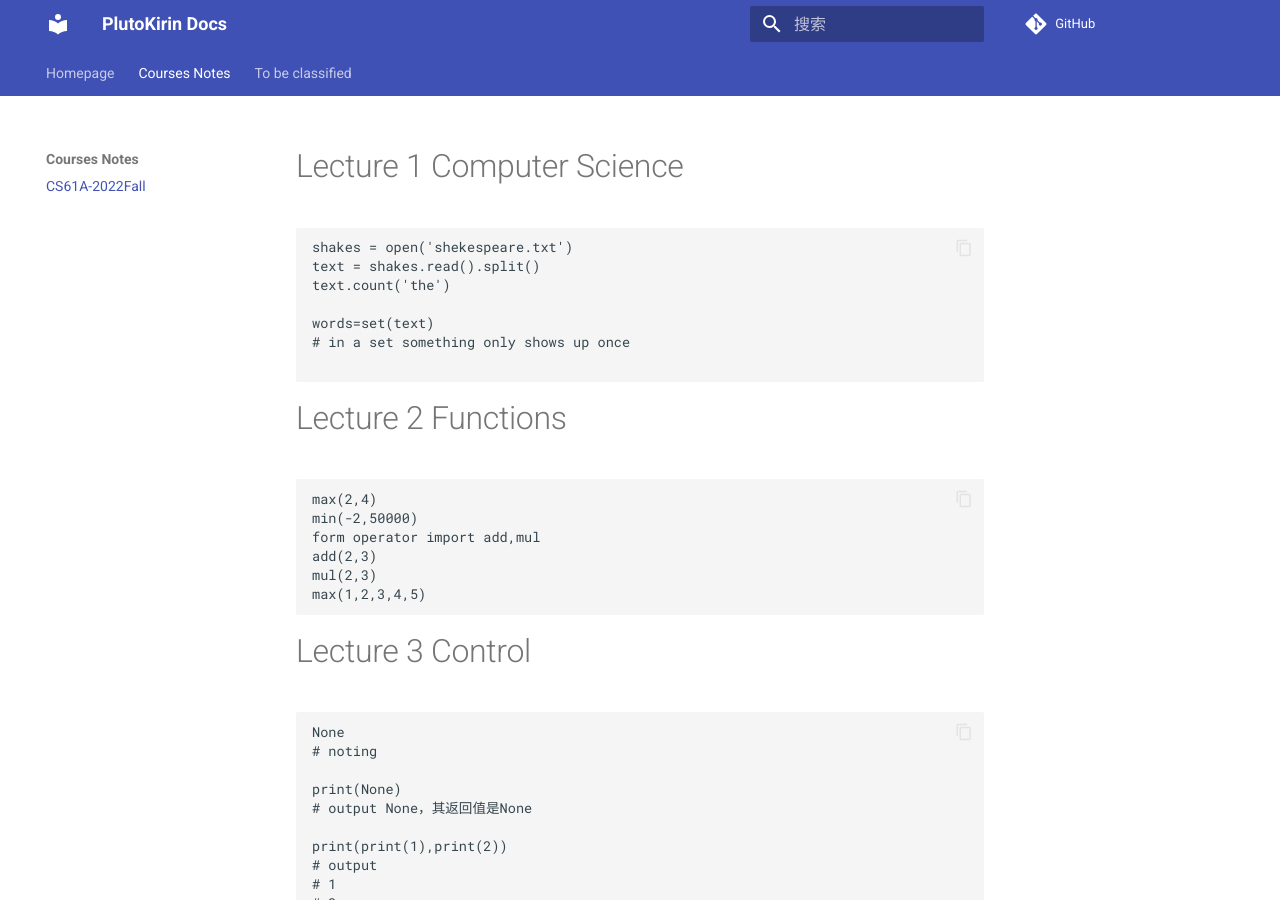
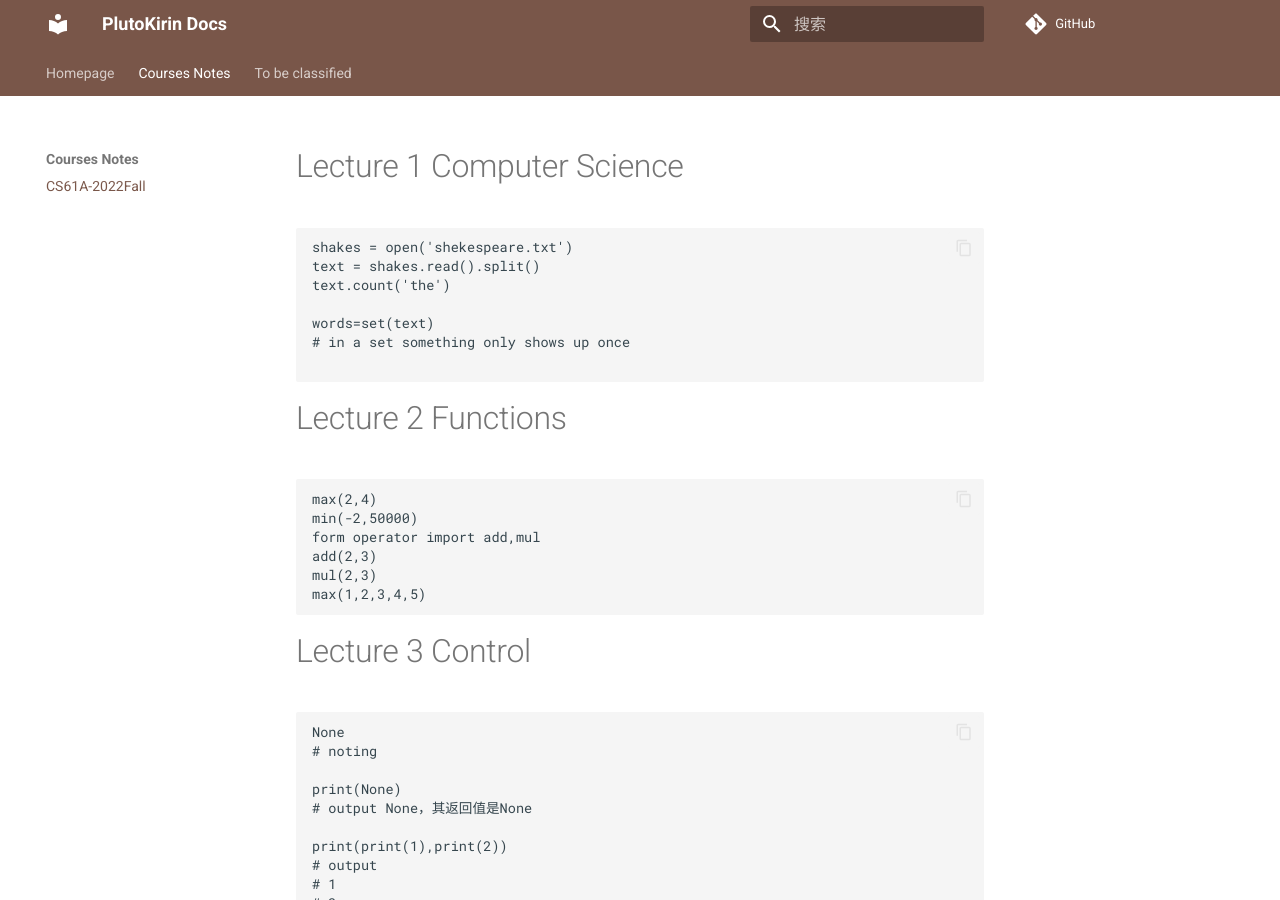
Before and after one commit to PlutoKirin/PlutoKirin_Docs, an MkDocs documentation site: the page built from docs/courses/Berkeley-CS61A-2022Fall.md, in a window 1280 px wide and 900 px high. Built offline with MkDocs 1.6.1 and Material for MkDocs 9.7.7, drawn with Linux system fonts in a browser that asks for light colours; comment, search, counter and statistics services are not loaded.

```diff
--- a/mkdocs.yml
+++ b/mkdocs.yml
@@ -6,9 +6,13 @@ repo_name: GitHub
 theme:
   name: material
   language: zh
+  palette:
+    primary: brown
+    accent: teal
   features:
+    - navigation.instant
     - navigation.tabs
-    - navigation.instant
+    - search.highlight
     - content.code.copy
 
 nav:
@@ -23,8 +27,19 @@ plugins:
   - git-revision-date-localized:
       fallback_to_build_date: true
   - statistics:
-      enabled: true
+      page_statistics: true
+      page_read_time: true
+      page_images: true
       words_per_minute: 300
+      codelines_per_minute: 80
+      ignore_languages:
+        - mermaid
+        - math
+
 
 extra_css:
   - overrides/extra.css
+
+markdown_extensions:
+  - toc:
+      permalink: true
```
Also changed, not shown: docs/index.md (+9 -0 lines), site/404.html, site/about/index.html, site/courses/Berkeley-CS61A-2022Fall/index.html, site/index.html, site/search/search_index.json, site/tools/index.html.
